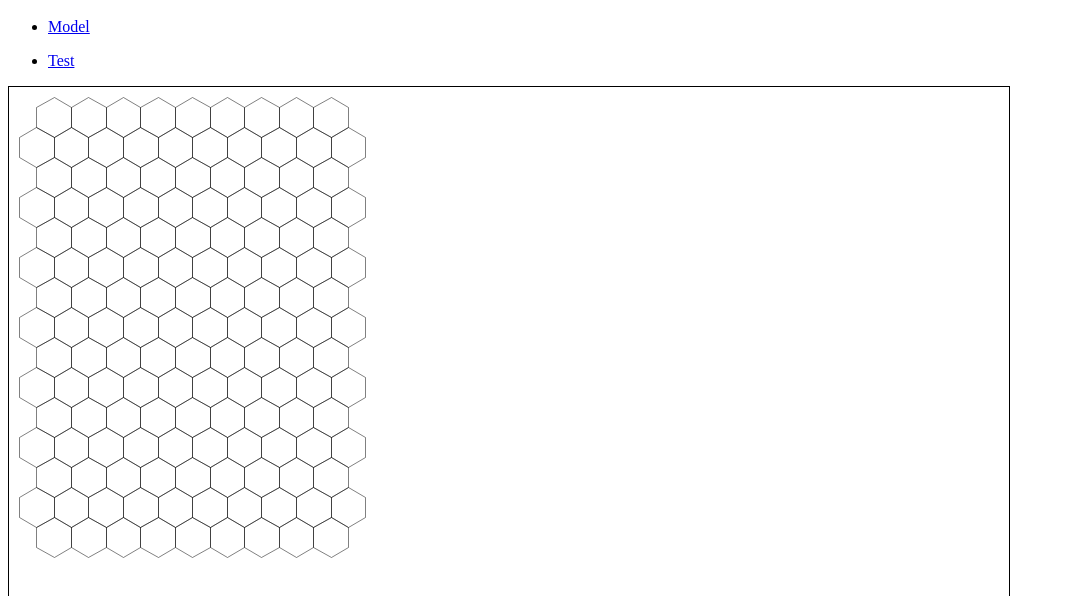
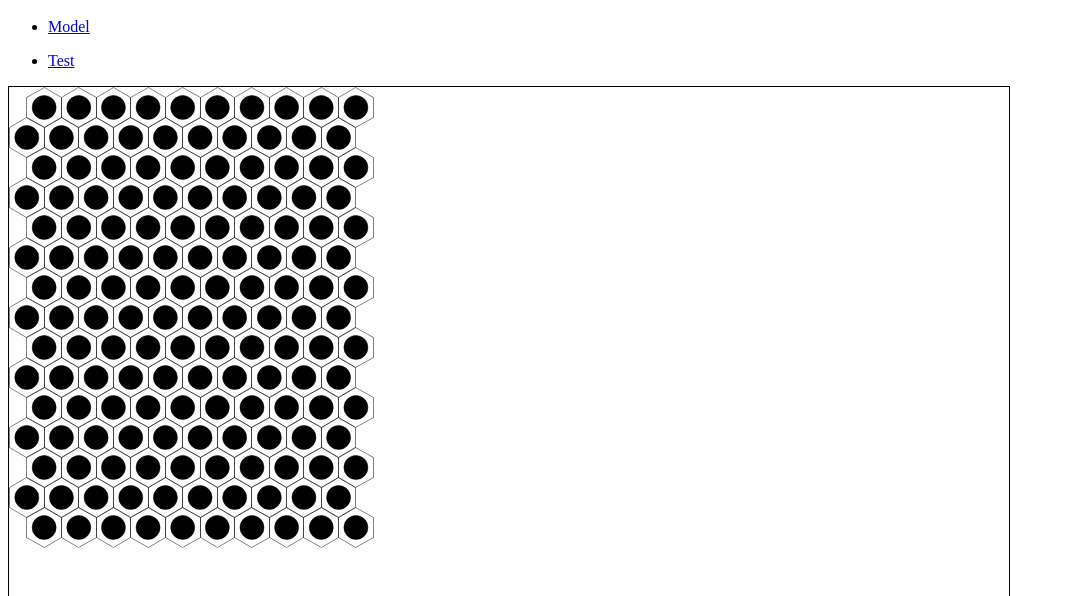
Before and after one commit to marsfromlars/xbattle, a plain HTML site: page index.html in a window 1280 px wide. Shown: the part 48-644 px from the top of the page, without its empty margins (0-1065 px from the left). Drawn offline with Linux system fonts and the light colour scheme.

Commit message:
canvas and hexgon api , first try

```diff
--- a/index.html
+++ b/index.html
@@ -2,6 +2,8 @@
   <head>
     <title>xbattle</title>
     <script src="js/utils.js"></script>
+    <script src="js/canvas.js"></script>
+    <script src="js/hexagon.js"></script>
 
     <!--
       See https://jsfiddle.net/elelpublic/k5fh2j83/8/
--- /dev/null
+++ b/js/canvas.js
@@ -0,0 +1,39 @@
+/** Utilities for html canvas */
+
+(function () {
+
+  Canvas = function ( context ) {
+       this.context = context;
+  };
+
+  /*
+  var privateMethod = function (x) {
+      if (this.bar === 999) {
+          this.bar = x;
+      }
+  };
+  */
+
+  Canvas.prototype.drawCircle = function ( x, y, r, fill ) {
+    var me = this, context = me.context;
+    context.beginPath();
+    context.arc( x, y, r, 0, 2 * Math.PI );
+    context.stroke();
+    if( fill ) {
+      context.fill();
+    }
+  };
+
+  Canvas.prototype.drawLine = function ( x0, y0, x1, y1 ) {
+    var me = this, context = me.context;
+    x0 = Math.round( x0 );
+    x1 = Math.round( x1 );
+    y0 = Math.round( y0 );
+    y1 = Math.round( y1 );
+    ctx.beginPath();
+    ctx.moveTo( x0, y0 );
+    ctx.lineTo( x1, y1 );
+    ctx.stroke();
+  };
+
+}());
--- /dev/null
+++ b/js/hexagon.js
@@ -0,0 +1,56 @@
+/** Utilities for drawinh hexagons and hex grids */
+
+(function () {
+
+  Hexagon = function ( x, y, side ) {
+    let me = this;
+    me.x = x;
+    me.y = y;
+    me.side = side;
+    me.middle = me.side * Math.sin( 60 * Math.PI / 180 );
+    me.halfside = me.side / 2;
+    me.width = 2 * me.middle;
+    me.height = 2 * me.side;
+    me.points = [
+      [ me.middle, 0 ],
+      [ me.width, me.halfside ],
+      [ me.width, me.halfside + me.side ],
+      [ me.middle, me.height ],
+      [ 0, me.halfside + me.side ],
+      [ 0, me.halfside ]
+    ];
+    me.center = {
+      x: me.middle,
+      y: me.height / 2
+    };
+    me.topY = y * 1.5 * me.side;
+    me.leftX = x * me.width;
+    if( y % 2 == 0 ) {
+      me.leftX += me.middle;
+    }
+  };
+
+  /*
+  var privateMethod = function (x) {
+      if (this.bar === 999) {
+          this.bar = x;
+      }
+  };
+  */
+
+  Hexagon.prototype.draw = function ( context ) {
+
+    let me = this;
+    let c = new Canvas( context );
+    let p = me.points;
+    let x = me.leftX;
+    let y = me.topY;
+
+    for( let i = 0; i < 5; i++ ) {
+      c.drawLine( x + p[ i ][ 0 ], y + p[ i ][ 1 ], x + p[ i + 1 ][ 0 ], y + p[ i + 1 ][ 1 ] );
+    }
+    c.drawLine( x + p[ 5 ][ 0 ], y + p[ 5 ][ 1 ], x + p[ 0 ][ 0 ], y + p[ 0 ][ 1 ] );
+
+};
+
+}());
--- a/js/index.js
+++ b/js/index.js
@@ -4,10 +4,38 @@ ctx.strokeStyle = 'black';
 ctx.lineWidth = 0.5;
 ctx.translate( 0.5, 0.5 );
 
-drawHexgrid( ctx, 10, 10, 10, 15, 20 );
+let c = new Canvas( ctx );
+
+let marginLeft = 10;
+let marginTop = 10;
+let width = 10;
+let height = 15;
+let size = 20;
+
+//drawHexgrid( ctx, marginLeft, marginTop, width, height, size );
+
+for( let y = 0; y < height; y++ ) {
+  for( let x = 0; x < width; x++ ) {
+    let hex = new Hexagon( x, y, size );
+    hex.draw( ctx );
+    c.drawCircle( hex.leftX + hex.center.x, hex.topY + hex.center.y, 0.6 * size, true );
+  }
+}
 
 /*
 ctx.moveTo( 0, 0 );
 ctx.lineTo( 100, 60 );
 ctx.stroke();
 */
+
+//c.drawCircle( 50, 50, 50, true );
+
+/*
+let hex = hexagon( size );
+for( let y = 0; y < height; y++ ) {
+  for( let x = 0; x < width; x++ ) {
+    let pos = hexgrid( x, y, size );
+    c.drawCircle( marginLeft + hex.center[ 0 ] + pos[ 0 ], marginTop + hex.center[ 1 ] + pos[ 1 ], size - 5, false );
+  }
+}
+*/
--- a/js/utils.js
+++ b/js/utils.js
@@ -15,7 +15,8 @@ let hexagon = function( side ) {
       [ middle, height ],
       [ 0, halfside + side ],
       [ 0, halfside ]
-    ]
+    ],
+    center: [ middle, side ]
   }
 };
 
@@ -67,6 +68,7 @@ let drawHexgrid = function( ctx, xStart, yStart, width, height, side ) {
       let pos = hexgrid( x, y, side );
       let h = hexagon( side );
       drawHexagon( ctx, h, xStart - ( h.width / 2 ) + pos[ 0 ], yStart + pos[ 1 ] );
+      drawHexagon( ctx, h, xStart - ( h.width / 2 ) + pos[ 0 ], yStart + pos[ 1 ] );
     }
   }
 }
```
